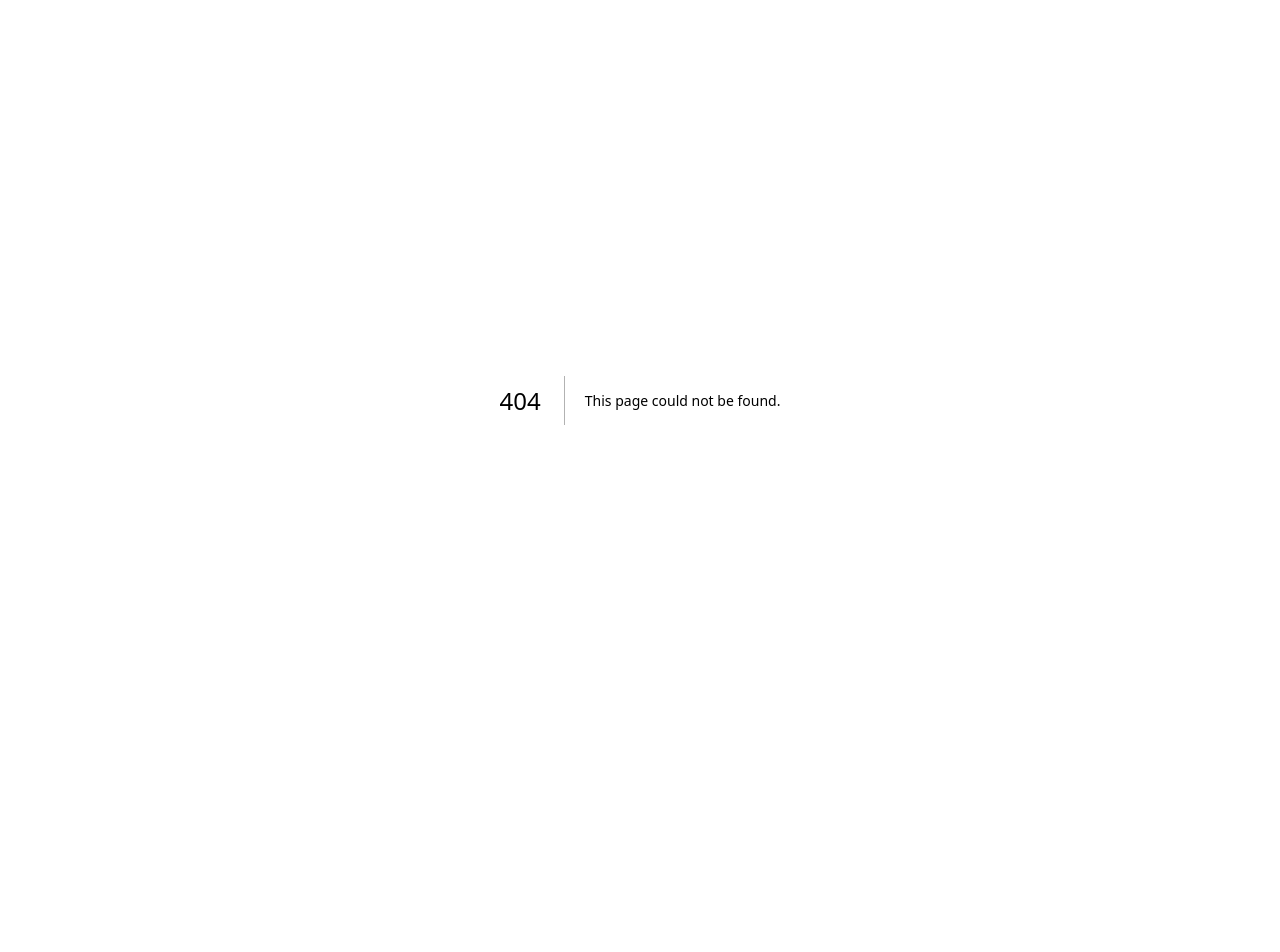
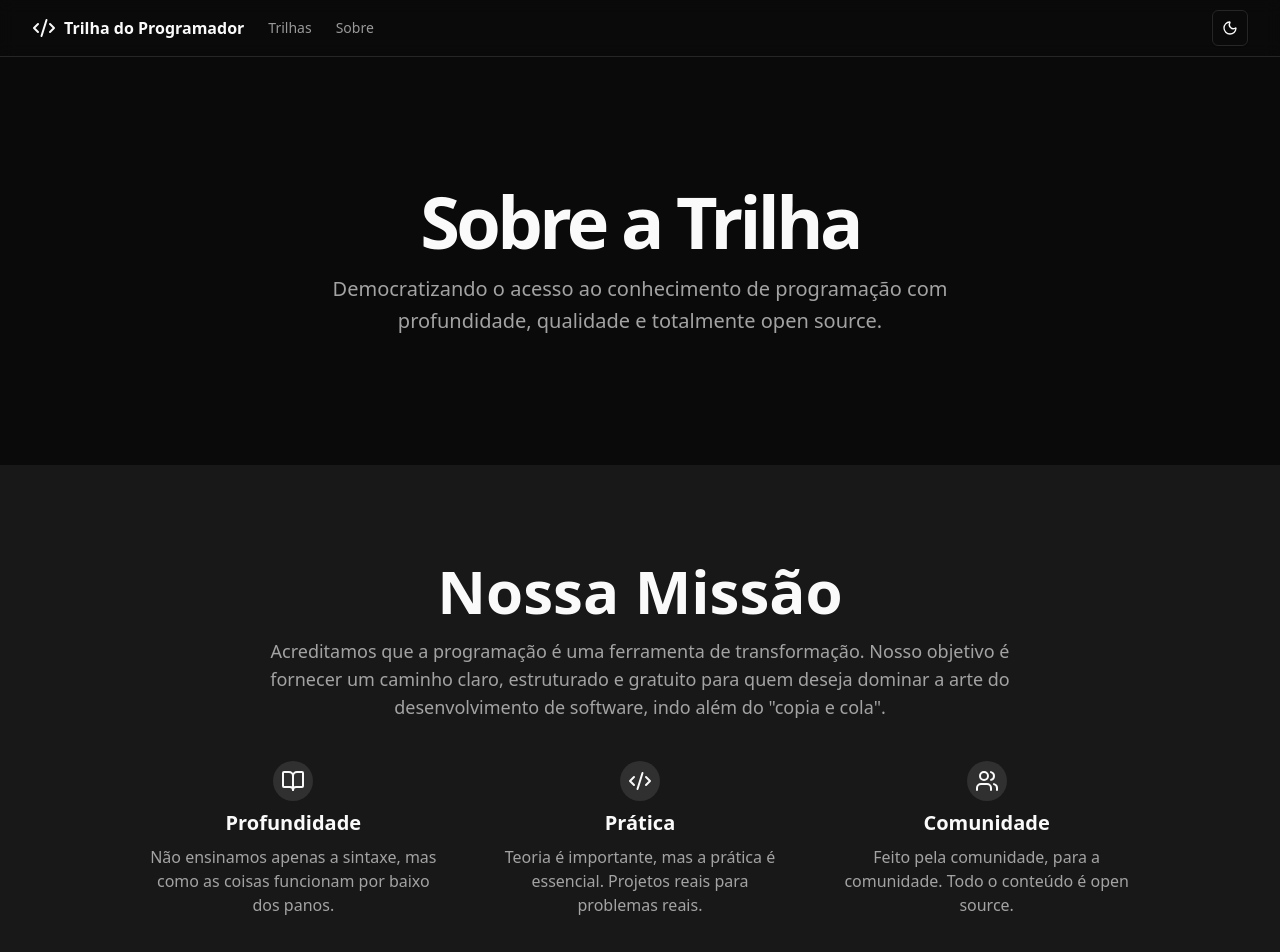
Before and after one commit to cley-devjs/trilhadoprogramador, a Next.js app: page /sobre in a window 1280 px wide. Before the commit this address had no page. Shown: the top 952 px of the page. Before the commit the page ends 800 px from the top, so only its background shows below. Built offline with nearby package versions, Linux system fonts and the light colour scheme.

Commit message:
Include new page and update styles

```diff
--- /dev/null
+++ b/app/sobre/page.tsx
@@ -0,0 +1,98 @@
+import Link from "next/link"
+import { Button } from "@/components/ui/button"
+import { Header } from "@/components/layout/header"
+import { ArrowRight, BookOpen, Code2, Users, Heart } from "lucide-react"
+
+export default function AboutPage() {
+  return (
+    <div className="flex min-h-screen flex-col">
+      <Header />
+      <main className="flex-1">
+        {/* Hero Section */}
+        <section className="space-y-6 pb-8 pt-6 md:pb-12 md:pt-10 lg:py-32">
+          <div className="container flex max-w-[64rem] flex-col items-center gap-4 text-center">
+            <h1 className="font-heading text-3xl sm:text-5xl md:text-6xl lg:text-7xl font-bold tracking-tighter">
+              Sobre a <span className="text-primary">Trilha</span>
+            </h1>
+            <p className="max-w-[42rem] leading-normal text-muted-foreground sm:text-xl sm:leading-8">
+              Democratizando o acesso ao conhecimento de programação com profundidade, qualidade e totalmente open source.
+            </p>
+          </div>
+        </section>
+
+        {/* Mission Section */}
+        <section className="container space-y-6 py-8 md:py-12 lg:py-24 bg-muted/50">
+          <div className="mx-auto flex max-w-[58rem] flex-col items-center space-y-4 text-center">
+            <h2 className="font-heading text-3xl leading-[1.1] sm:text-3xl md:text-6xl font-bold">
+              Nossa Missão
+            </h2>
+            <p className="max-w-[85%] leading-normal text-muted-foreground sm:text-lg sm:leading-7">
+              Acreditamos que a programação é uma ferramenta de transformação. Nosso objetivo é fornecer um caminho claro, estruturado e gratuito para quem deseja dominar a arte do desenvolvimento de software, indo além do "copia e cola".
+            </p>
+          </div>
+          <div className="mx-auto grid justify-center gap-4 sm:grid-cols-3 md:max-w-[64rem]">
+            <div className="flex flex-col items-center space-y-2 border-muted-foreground/10 rounded-lg p-4 text-center">
+              <div className="p-2 bg-primary/10 rounded-full">
+                <BookOpen className="h-6 w-6 text-primary" />
+              </div>
+              <h3 className="text-xl font-bold">Profundidade</h3>
+              <p className="text-muted-foreground">Não ensinamos apenas a sintaxe, mas como as coisas funcionam por baixo dos panos.</p>
+            </div>
+            <div className="flex flex-col items-center space-y-2 border-muted-foreground/10 rounded-lg p-4 text-center">
+              <div className="p-2 bg-primary/10 rounded-full">
+                <Code2 className="h-6 w-6 text-primary" />
+              </div>
+              <h3 className="text-xl font-bold">Prática</h3>
+              <p className="text-muted-foreground">Teoria é importante, mas a prática é essencial. Projetos reais para problemas reais.</p>
+            </div>
+            <div className="flex flex-col items-center space-y-2 border-muted-foreground/10 rounded-lg p-4 text-center">
+              <div className="p-2 bg-primary/10 rounded-full">
+                <Users className="h-6 w-6 text-primary" />
+              </div>
+              <h3 className="text-xl font-bold">Comunidade</h3>
+              <p className="text-muted-foreground">Feito pela comunidade, para a comunidade. Todo o conteúdo é open source.</p>
+            </div>
+          </div>
+        </section>
+
+        {/* Team/Origin Section */}
+        <section className="container space-y-6 py-8 md:py-12 lg:py-24">
+          <div className="mx-auto flex max-w-[58rem] flex-col items-center space-y-4 text-center">
+            <h2 className="font-heading text-3xl leading-[1.1] sm:text-3xl md:text-6xl font-bold">
+              Quem Somos
+            </h2>
+            <p className="max-w-[85%] leading-normal text-muted-foreground sm:text-lg sm:leading-7">
+              A Trilha do Programador nasceu da vontade de compartilhar conhecimento. Mantida por desenvolvedores apaixonados por educação e tecnologia.
+            </p>
+            <div className="flex items-center justify-center space-x-4 pt-4">
+               <div className="flex flex-col items-center">
+                  <div className="h-20 w-20 rounded-full bg-muted flex items-center justify-center mb-2">
+                    <Heart className="h-10 w-10 text-muted-foreground" />
+                  </div>
+                  <p className="font-medium">Contribuidores</p>
+                  <p className="text-sm text-muted-foreground">Você pode ser um deles!</p>
+               </div>
+            </div>
+          </div>
+        </section>
+
+        {/* CTA Section */}
+        <section className="container py-8 md:py-12 lg:py-24">
+          <div className="mx-auto flex max-w-[58rem] flex-col items-center justify-center gap-4 text-center">
+            <h2 className="font-heading text-3xl leading-[1.1] sm:text-3xl md:text-6xl font-bold">
+              Comece sua jornada hoje
+            </h2>
+            <p className="max-w-[85%] leading-normal text-muted-foreground sm:text-lg sm:leading-7">
+              Não importa seu nível de experiência, temos uma trilha para você.
+            </p>
+            <Link href="/trilhas">
+              <Button size="lg" className="gap-2 mt-4">
+                Ver Trilhas <ArrowRight className="h-4 w-4" />
+              </Button>
+            </Link>
+          </div>
+        </section>
+      </main>
+    </div>
+  )
+}
--- a/tailwind.config.ts
+++ b/tailwind.config.ts
@@ -8,6 +8,13 @@ const config: Config = {
     "./app/**/*.{js,ts,jsx,tsx,mdx}",
   ],
   theme: {
+  	container: {
+  		center: true,
+  		padding: "2rem",
+  		screens: {
+  			"2xl": "1400px",
+  		},
+  	},
   	extend: {
   		colors: {
   			background: 'hsl(var(--background))',
```
